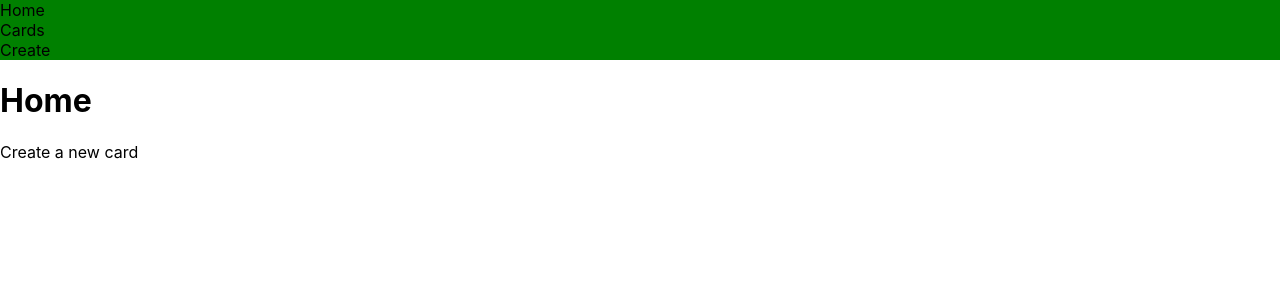
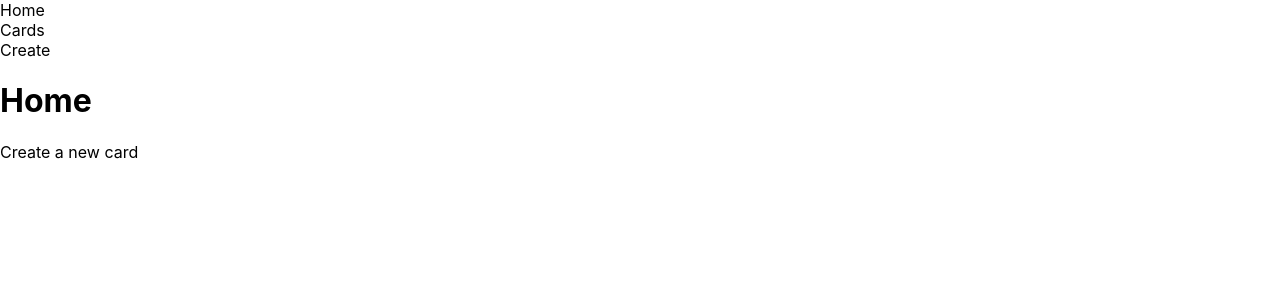
Before and after one commit to mikailsayan/lean-coffee-app, a Next.js app: page / in a window 1280 px wide. Shown: the top 300 px of the page. Built offline with nearby package versions, Linux system fonts and the light colour scheme.

Commit message:
Delete Styled

```diff
--- a/src/components/Header.js
+++ b/src/components/Header.js
@@ -1,20 +1,15 @@
 import Link from "next/link";
-import styled from "styled-components";
 
 export default function Header() {
 
     return (
-        <HeaderStyle>
+        <header>
             <Link href="/">Home</Link>
             <br />
             <Link href="/cards">Cards</Link>
             <br />
             <Link href="/create">Create</Link>
             <br />
-        </HeaderStyle>
+        </header>
     );
 }
-
-const HeaderStyle = styled.header`
-    background-color: green;
-`
```
